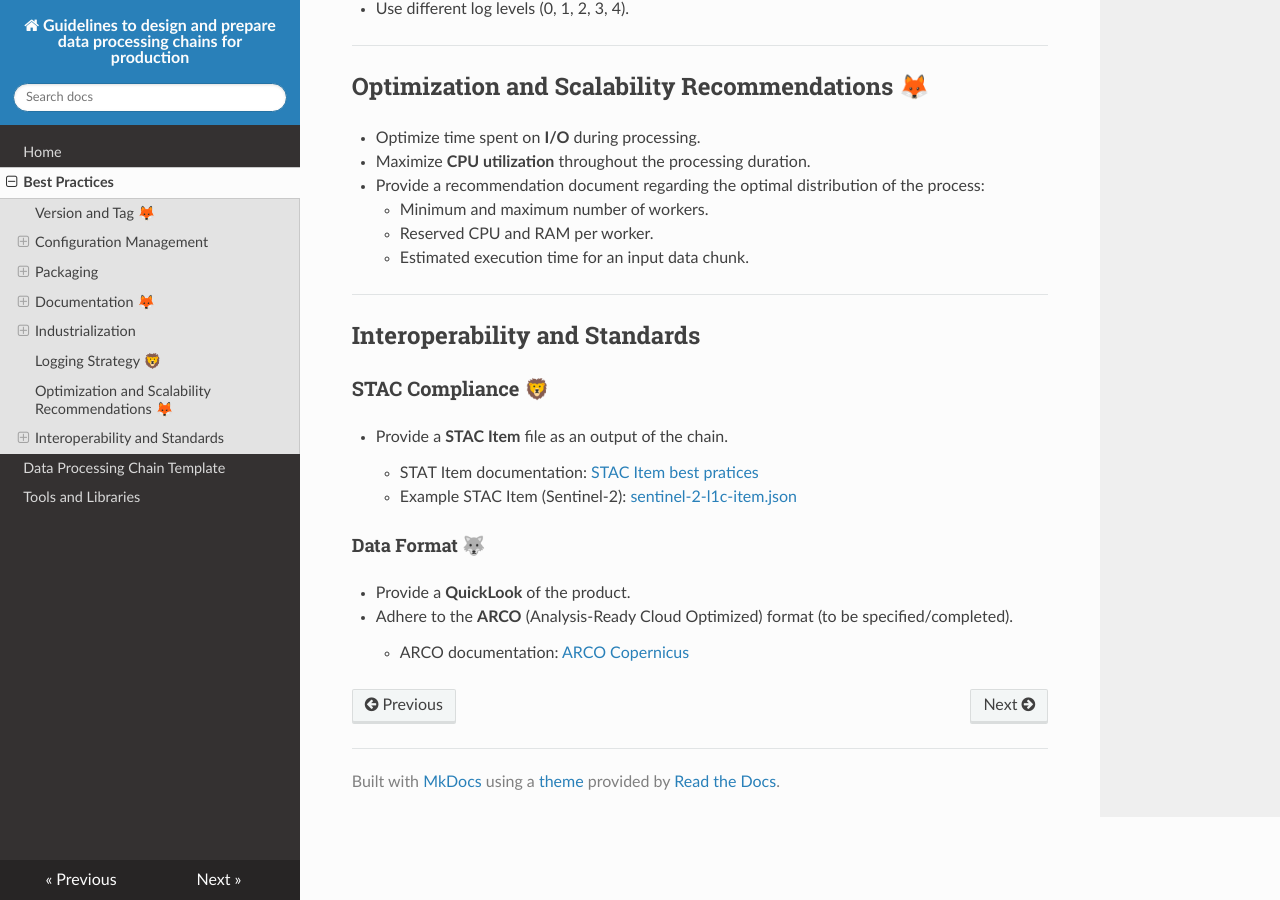
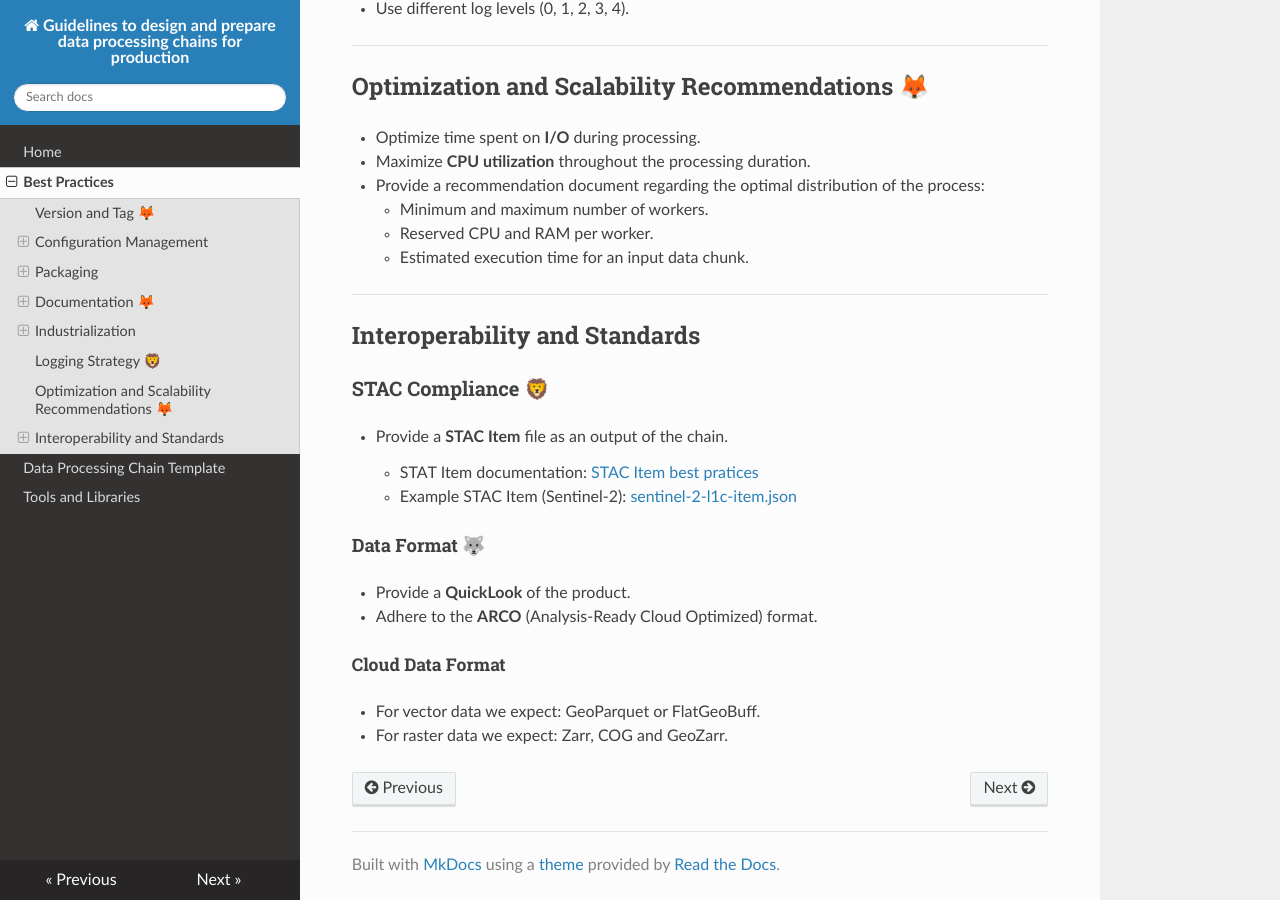
Before and after one commit to CNES/processing-chain-guidelines, an MkDocs documentation site: the page built from docs/best_practices.md, in a window 1280 px wide and 900 px high, scrolled down 2835 px. Built offline with MkDocs 1.6.1, drawn with Linux system fonts in a browser that asks for light colours; nearby versions of some CDN libraries.

Commit message:
Add data format expectations

```diff
--- a/docs/best_practices.md
+++ b/docs/best_practices.md
@@ -109,5 +109,9 @@ Implement a logging strategy that allows for effective monitoring and troublesho
 #### Data Format 🐺
 
 - Provide a **QuickLook** of the product.
-- Adhere to the **ARCO** (Analysis-Ready Cloud Optimized) format (to be specified/completed).
-    - ARCO documentation: [ARCO Copernicus](https://help.marine.copernicus.eu/en/articles/12332770-introduction-to-the-arco-format)
+- Adhere to the **ARCO** (Analysis-Ready Cloud Optimized) format.
+
+##### Cloud Data Format
+
+- For vector data we expect: GeoParquet or FlatGeoBuff.
+- For raster data we expect: Zarr, COG and GeoZarr.
```
